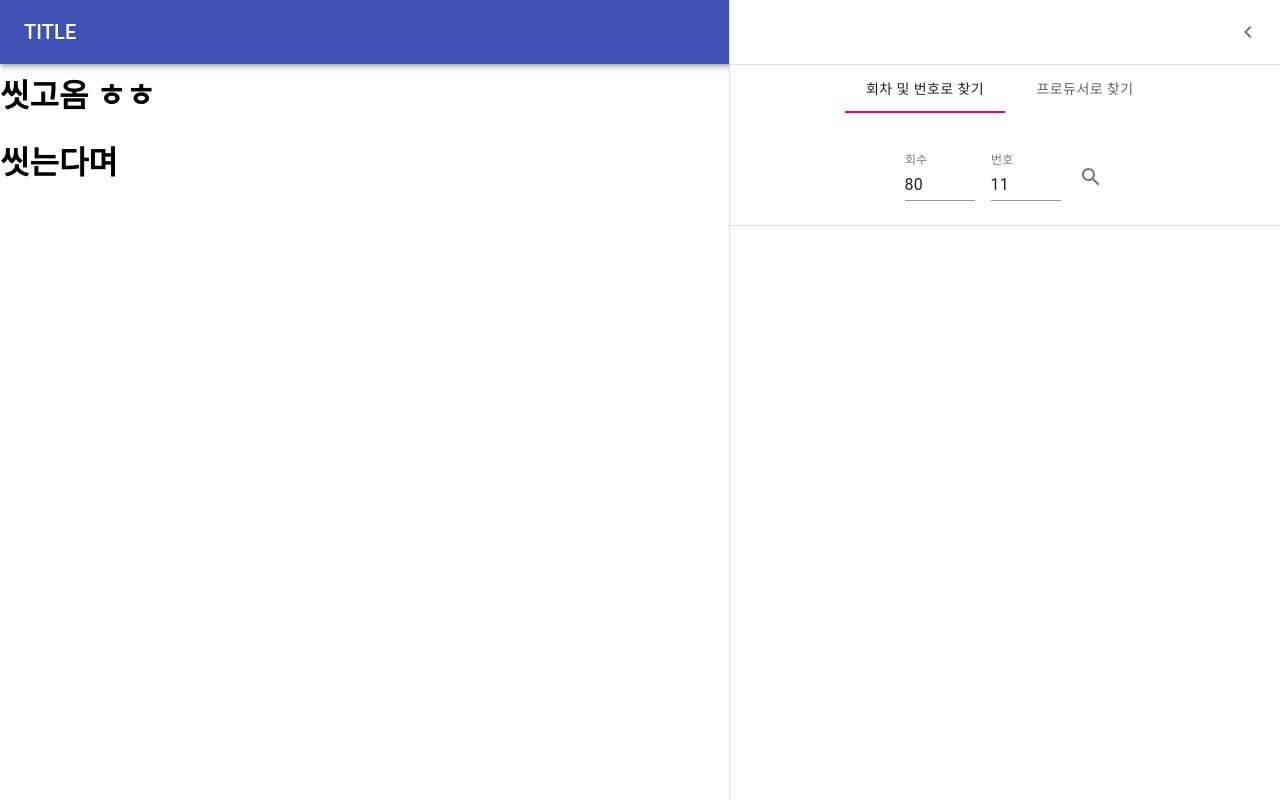
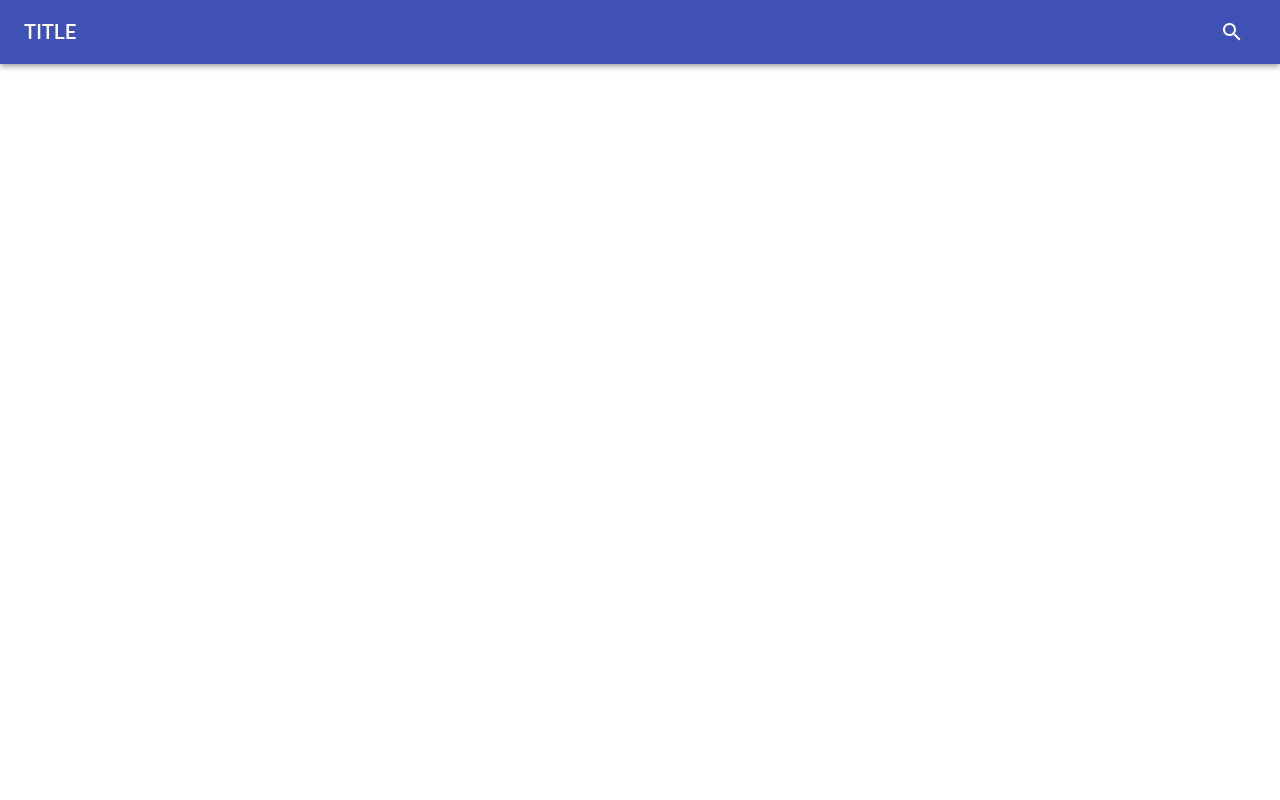
Before and after one commit to zennvote/zennvote-front, a React (Create React App) app: page / in a window 1280 px wide. Built offline with nearby package versions, Linux system fonts and the light colour scheme.

Commit message:
MainPage용으로 쓸 Stepper 구현

```diff
--- a/src/App.tsx
+++ b/src/App.tsx
@@ -1,8 +1,8 @@
 import React, { useState } from 'react';
 
-import { Typography } from "@material-ui/core";
+import { Typography, Container } from "@material-ui/core";
 
-import { MainAppBar } from './components';
+import { MainAppBar, MainStepper } from './components';
 import { MainDrawer } from './containers';
 
 import { makeStyles, createStyles, Theme } from "@material-ui/core/styles";
@@ -10,7 +10,7 @@ import { makeStyles, createStyles, Theme } from "@material-ui/core/styles";
 const styles = makeStyles((theme: Theme) =>
   createStyles({
     main: {
-      marginTop: 70,
+      marginTop: 80,
     },
   })
 );
@@ -19,16 +19,15 @@ const drawerWidth = 550;
 
 const App = () => {
   const classes = styles();
-  const [isDrawerOpend, setDrawerStatus] = useState(true);
+  const [isDrawerOpend, setDrawerStatus] = useState(false);
 
   return (
     <div>
       <MainAppBar onClick={() => setDrawerStatus(true)} />
       <MainDrawer drawerWidth={ drawerWidth } isOpend={ isDrawerOpend } onClose={() => setDrawerStatus(false)}/>
-      <main className={classes.main}>
-        <h1>씻고옴 ㅎㅎ</h1>
-        <h1>씻는다며</h1>
-      </main>
+      <Container className={classes.main} maxWidth="md">
+        <MainStepper />
+      </Container>
     </div>
   );
 };
--- /dev/null
+++ b/src/components/MainStepper/index.tsx
@@ -0,0 +1,52 @@
+import React, { FC, useState } from 'react';
+
+import { Stepper, Step, StepLabel, Typography, StepContent, Button, Divider } from '@material-ui/core';
+
+import styles from './styles'
+import { PageStepData } from '../../entities/PageStepData';
+import { InfoStep } from '../../containers';
+
+interface MainStepperProps { }
+
+const steps: PageStepData[] = [
+]
+
+const MainStepper: FC<MainStepperProps> = () => {
+  const classes = styles();
+  const [activeStep, setActiveStep] = useState(0);
+
+  const NextButtonHandler = () => {
+    setActiveStep(activeStep + 1);
+  };
+
+  return (
+    <Stepper activeStep={activeStep} orientation="vertical">
+      {
+        steps.map(({ title, content }) => (
+          <Step key={0}>
+            <StepLabel>
+              <Typography className={classes.labelTypo} variant="h6">
+                <b>{ title }</b>
+              </Typography>
+            </StepLabel>
+            <StepContent>
+              { content }
+              <div className={classes.actionRoot}>
+                { activeStep !== 0 &&
+                <Button className={classes.button} onClick={() => setActiveStep(activeStep - 1)}>
+                  뒤로가기
+                </Button>
+                }
+                <Button className={classes.button} variant="contained" color="primary" onClick={() => setActiveStep(activeStep + 1)}>
+                  { activeStep === steps.length - 1 ? '마치기' : '다음' }
+                </Button>
+              </div>
+            </StepContent>
+          </Step>
+        ))
+      }
+    </Stepper>
+  )
+};
+
+export default MainStepper;
--- /dev/null
+++ b/src/components/MainStepper/styles.ts
@@ -0,0 +1,19 @@
+import { makeStyles, createStyles, Theme } from "@material-ui/core/styles";
+
+const styles = () => makeStyles((theme: Theme) =>
+  createStyles({
+    labelTypo: {
+      marginLeft: 10,
+    },
+    actionRoot: {
+      display: 'flex',
+      marginTop: theme.spacing(3),
+      justifyContent: 'flex-end'
+    },
+    button: {
+      marginRight: theme.spacing(2),
+    }
+  })
+)();
+
+export default styles;
--- a/src/components/index.ts
+++ b/src/components/index.ts
@@ -7,6 +7,7 @@ import ProducerSearchTab from './ProducerSearchTab';
 import ProducerSearchPage from './ProducerSearchPage';
 import SearchResultCard from './SearchResultCard';
 import ProducerSearchBar from './ProducerSearchBar';
+import MainStepper from './MainStepper';
 
 export {
   MainAppBar,
@@ -18,4 +19,5 @@ export {
   ProducerSearchPage,
   SearchResultCard,
   ProducerSearchBar,
+  MainStepper,
 }
--- /dev/null
+++ b/src/entities/PageStepData.ts
@@ -0,0 +1,6 @@
+import { Component } from "react";
+
+export interface PageStepData {
+  title: string;
+  content: any;
+}
```
